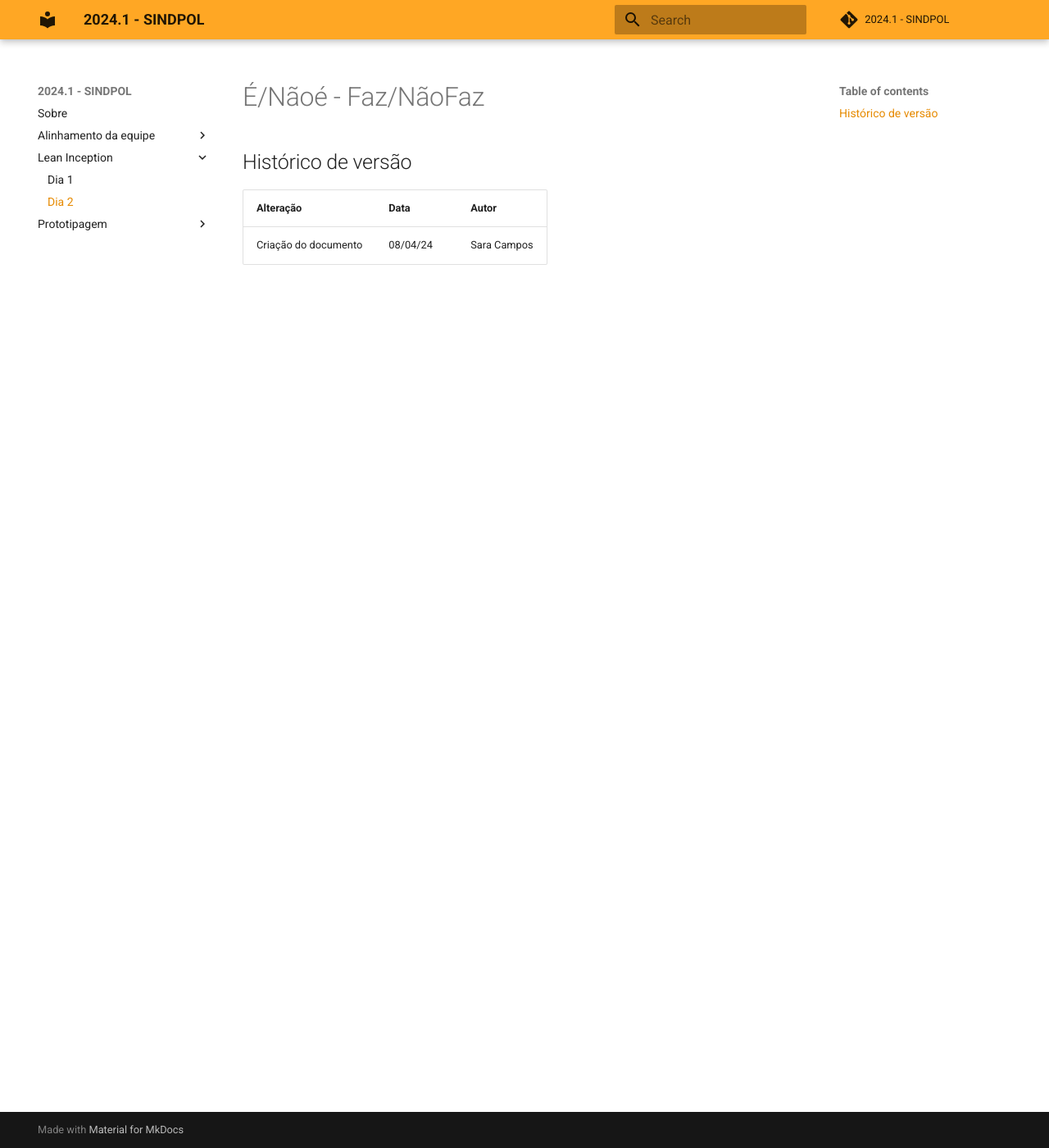
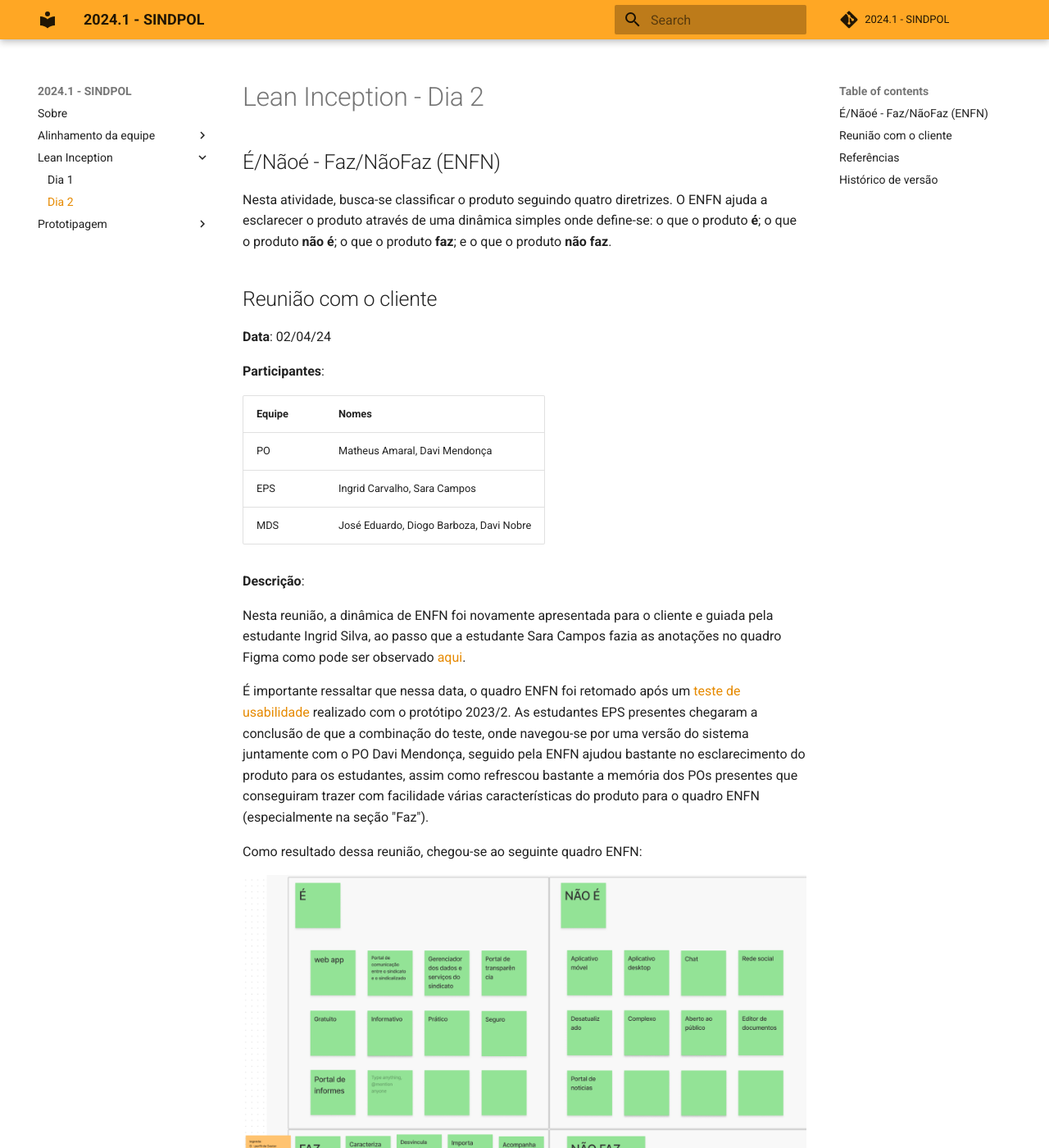
Before and after one commit to fga-eps-mds/2024.1-SINDPOL-DOC, an MkDocs documentation site: the page built from docs/lean/dia2.md, in a window 1280 px wide and 1400 px high. Shown: the whole window at 82% size. Built offline with MkDocs 1.6.1 and Material for MkDocs 9.7.7, drawn with Linux system fonts in a browser that asks for light colours; comment, search, counter and statistics services are not loaded; some of the changed text lies outside the part shown.

Commit message:
Adiciona correcoes e dia 2 do Lean Inception

```diff
--- a/docs/lean/dia2.md
+++ b/docs/lean/dia2.md
@@ -1,4 +1,34 @@
-# É/Nãoé - Faz/NãoFaz
+# Lean Inception - Dia 2
+
+## É/Nãoé - Faz/NãoFaz (ENFN)
+
+Nesta atividade, busca-se classificar o produto seguindo quatro diretrizes. O ENFN ajuda a esclarecer o produto através de uma dinâmica simples onde define-se: o que o produto **é**; o que o produto **não é**; o que o produto **faz**; e o que o produto **não faz**.
+
+## Reunião com o cliente
+
+**Data**: 02/04/24
+
+**Participantes**:
+
+| Equipe | Nomes |
+| - | - |
+| PO | Matheus Amaral, Davi Mendonça |
+| EPS | Ingrid Carvalho, Sara Campos |
+| MDS | José Eduardo, Diogo Barboza, Davi Nobre  |
+
+**Descrição**:
+
+Nesta reunião, a dinâmica de ENFN foi novamente apresentada para o cliente e guiada pela estudante Ingrid Silva, ao passo que a estudante Sara Campos fazia as anotações no quadro Figma como pode ser observado [aqui](https://www.figma.com/file/N0dSL6DZVPR7wI7zG9xKnI/Visao-do-Produto-2024.1?type=whiteboard&node-id=0%3A1&t=mNj66yKKZVPilcfj-1).
+
+É importante ressaltar que nessa data, o quadro ENFN foi retomado após um [teste de usabilidade](../prototipagem/testesusabilidade.md) realizado com o protótipo 2023/2. As estudantes EPS presentes chegaram a conclusão de que a combinação do teste, onde navegou-se por uma versão do sistema juntamente com o PO Davi Mendonça, seguido pela ENFN ajudou bastante no esclarecimento do produto para os estudantes, assim como refrescou bastante a memória dos POs presentes que conseguiram trazer com facilidade várias características do produto para o quadro ENFN (especialmente na seção "Faz").
+
+Como resultado dessa reunião, chegou-se ao seguinte quadro ENFN:
+
+![ENFN](../assets/enfn.png)
+
+## Referências
+
+Lean Inception: Como alinhar pessoas e construir o produto certo. Caroli, Paulo.
 
 ## Histórico de versão
 
```
Also changed, not shown: docs/index.md (+1 -1 lines), docs/lean/dia1.md (+6 -2 lines), docs/assets/enfn.png (added).
